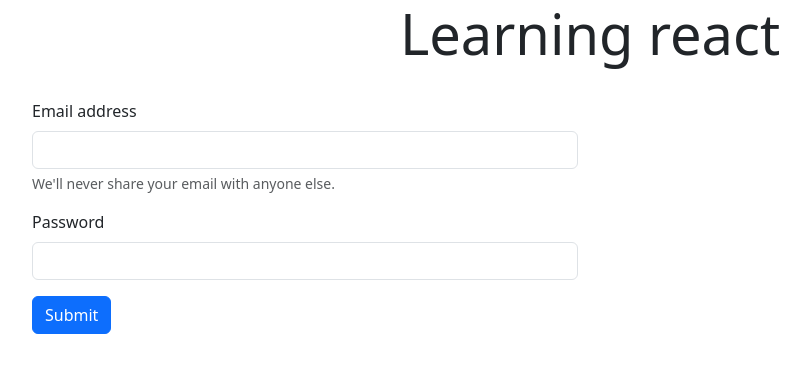
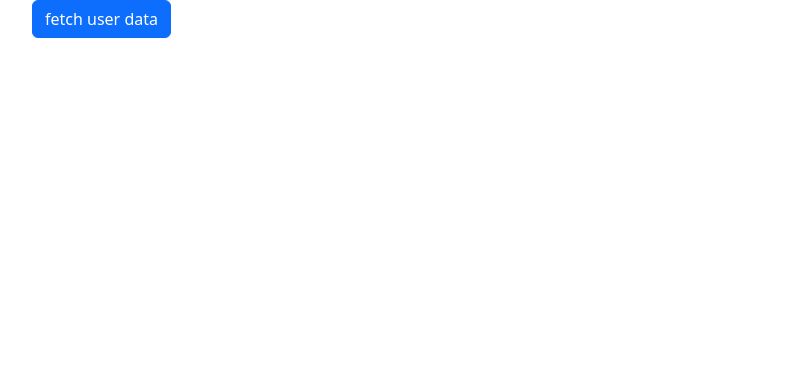
Before and after one commit to zannager/MERN-Stack-bootcamp, a React (Create React App) app in the folder reactbasic/: page / in a window 1280 px wide. Shown: the top 372 px of the page, without its empty margins (50-860 px from the left). Built offline with nearby package versions, Linux system fonts and the light colour scheme.

Commit message:
Making API request using fetch

```diff
--- a/reactbasic/src/App.js
+++ b/reactbasic/src/App.js
@@ -1,50 +1,75 @@
+//Making API request using fetch
+
 import { useState } from "react";
-
-function App() {
-  const [email, setEmail] = useState("");
-  const [password, setPassword] = useState("");
-  const handleSubmit = (event) => {
-    event.preventDefault();
-    console.log("state =>", email, password);
+const App = () => {
+  const [user, setUser] = useState("");
+  const fechUserData = () => {
+    fetch(`http://localhost:8000/api`, {
+      method: "GET",
+    })
+      .then((response) => {
+        return response.json();
+      })
+      .then((data) => console.log(data))
+      .catch((err) => console.log(err));
   };
 
   return (
     <div className='container'>
-      <h1 className='display-4 text-center'>Learning react</h1>
-      <br />
-
-      <div className='row'>
-        <div className='col-md-6 offset-md-r'>
-          <form onSubmit={handleSubmit}>
-            <div className='mb-3'>
-              <label className='form-label'>Email address</label>
-              <input
-                value={email}
-                onChange={(event) => setEmail(event.target.value)}
-                type='email'
-                className='form-control'
-              />
-              <div className='form-text'>
-                We'll never share your email with anyone else.
-              </div>
-            </div>
-            <div className='mb-3'>
-              <label className='form-label'>Password</label>
-              <input
-                value={password}
-                onChange={(event) => setPassword(event.target.value)}
-                type='password'
-                className='form-control'
-              />
-            </div>
-            <button type='submit' className='btn btn-primary'>
-              Submit
-            </button>
-          </form>
-        </div>
-      </div>
+      <button onClick={fechUserData} className='btn btn-primary'>
+        fetch user data
+      </button>
     </div>
   );
-}
+};
+
+// import { useState } from "react";
+
+// function App() {
+//   const [email, setEmail] = useState("");
+//   const [password, setPassword] = useState("");
+//   const handleSubmit = (event) => {
+//     event.preventDefault();
+//     console.log("state =>", email, password);
+//   };
+
+//   return (
+//     <div className='container'>
+//       <h1 className='display-4 text-center'>Learning react</h1>
+//       <br />
+
+//       <div className='row'>
+//         <div className='col-md-6 offset-md-r'>
+//           <form onSubmit={handleSubmit}>
+//             <div className='mb-3'>
+//               <label className='form-label'>Email address</label>
+//               <input
+//                 value={email}
+//                 onChange={(event) => setEmail(event.target.value)}
+//                 type='email'
+//                 className='form-control'
+//               />
+//               <div className='form-text'>
+//                 We'll never share your email with anyone else.
+//               </div>
+//             </div>
+//             <div className='mb-3'>
+//               <label className='form-label'>Password</label>
+//               <input
+//                 value={password}
+//                 onChange={(event) => setPassword(event.target.value)}
+//                 type='password'
+//                 className='form-control'
+//               />
+//             </div>
+//             <button type='submit' className='btn btn-primary'>
+//               Submit
+//             </button>
+//           </form>
+//         </div>
+//       </div>
+//     </div>
+//   );
+// }
 
 export default App;
```
